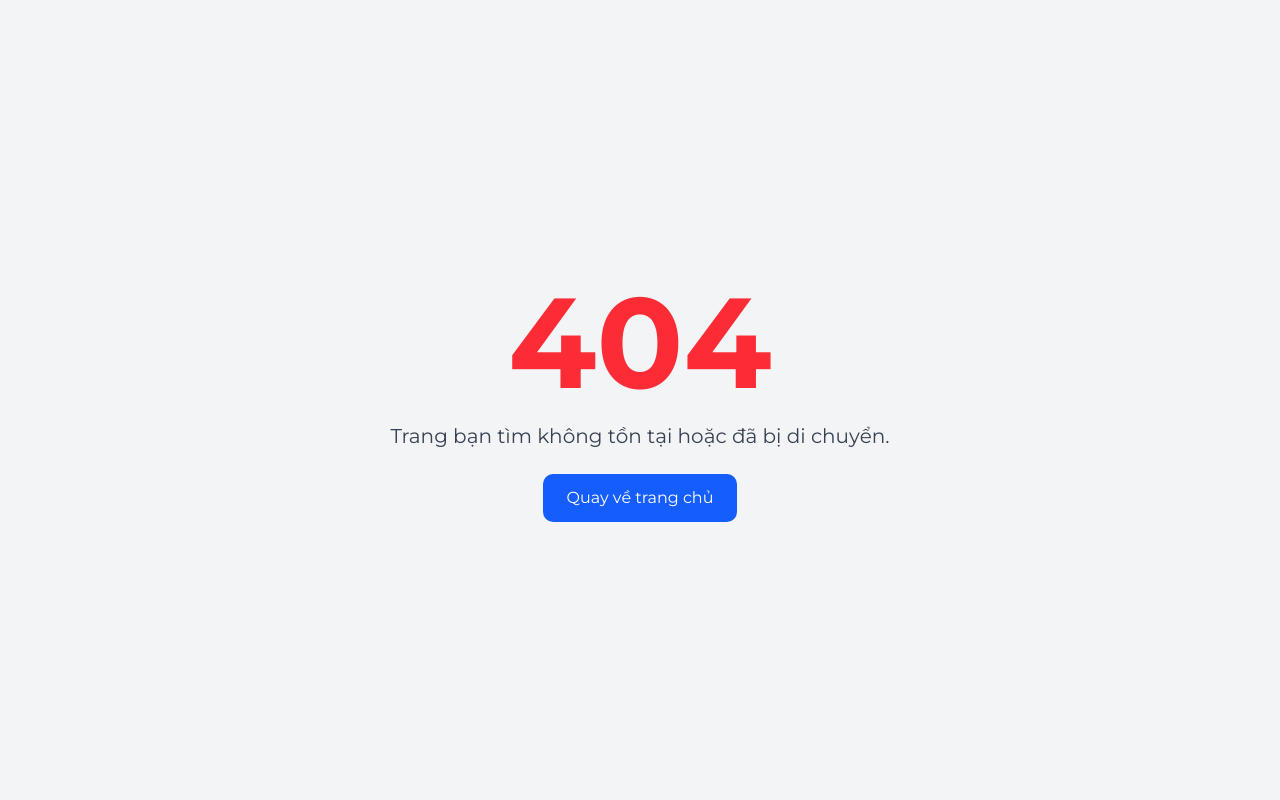
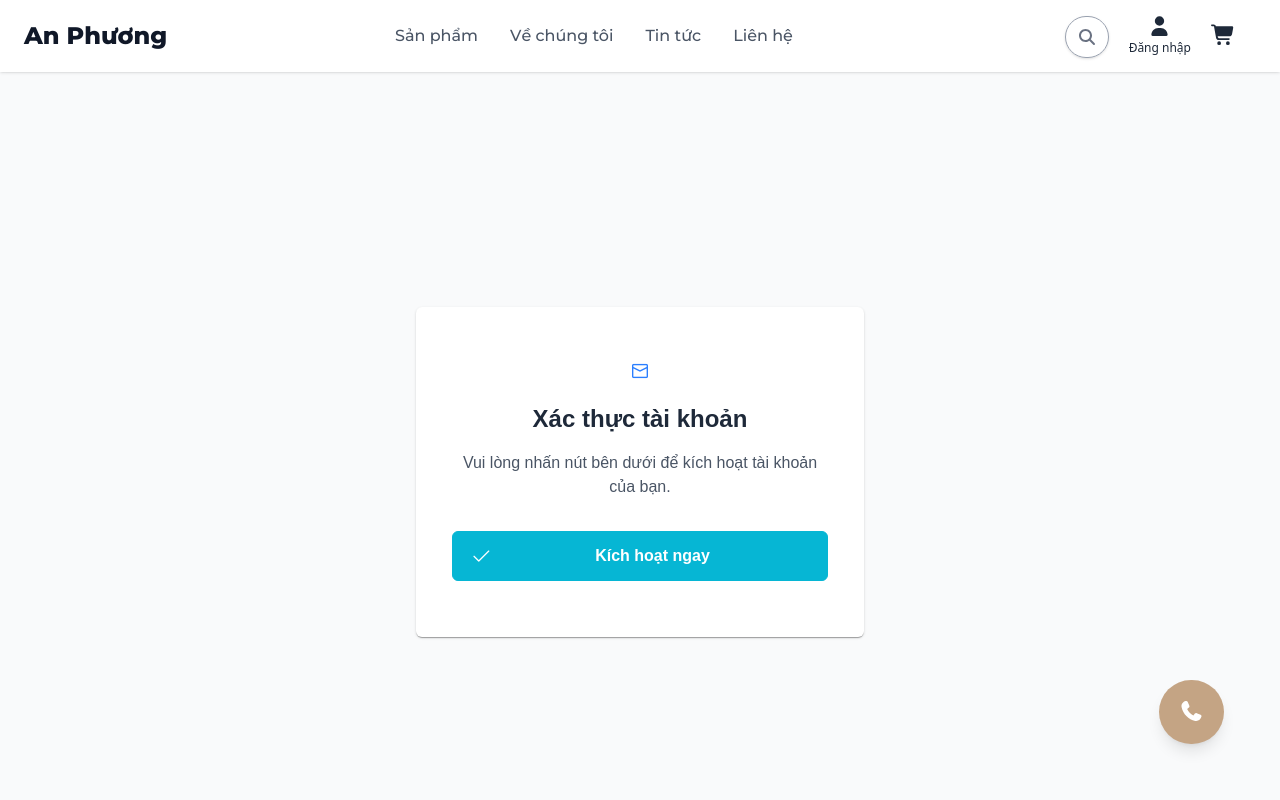
Before and after one commit to tanloc04/anphuong.web, a React (Vite) app: page /account/confirmation/1 in a window 1280 px wide. Before the commit this address had no page. Shown: the top 800 px of the page. Built offline with nearby package versions, Linux system fonts and the light colour scheme; a web font is replaced by a local one.

Commit message:
Update UI Confirmation Email

```diff
--- /dev/null
+++ b/src/pages/Register/components/AccountConfirmation.tsx
@@ -0,0 +1,73 @@
+import { useEffect, useState, useRef } from 'react';
+import { useParams, useNavigate } from 'react-router-dom';
+import { Button } from 'primereact/button';
+import { Toast } from 'primereact/toast';
+import { Card } from 'primereact/card';
+import { confirmAccount } from '../request';
+
+const AccountConfirmation = () => {
+    const { id } = useParams();
+    const navigate = useNavigate();
+    const toast = useRef<Toast>(null);
+    const [loading, setLoading] = useState(false);
+    const [status, setStatus] = useState<'IDLE' | 'SUCCESS' | 'ERROR'>('IDLE');
+    const [message, setMessage] = useState("Vui lòng nhấn nút bên dưới để kích hoạt tài khoản của bạn.");
+
+    const handleConfirm = async () => {
+        if (!id) return;
+        setLoading(true);
+        const result = await confirmAccount(id);
+        setLoading(false);
+        if (result.success) {
+            setStatus('SUCCESS');
+            setMessage("Tài khoản đã được kích hoạt thành công! Bạn sẽ được chuyển đến trang đăng nhập.");
+            toast.current?.show({ severity: 'success', summary: 'Thành công', detail: result.message, life: 3000 });
+
+            setTimeout(() => {
+                navigate('/account/login');
+            }, 3000);
+        } else {
+            setStatus('ERROR');
+            setMessage(result.message || "Có lỗi xảy ra trong quá trình xác thực.");
+            toast.current?.show({ severity: 'error', summary: 'Lỗi', detail: result.message, life: 3000 });
+        }
+    };
+
+    return (
+        <div className="flex justify-center items-center min-h-screen bg-gray-50 p-4">
+            <Toast ref={toast} />
+            <Card className="w-full max-w-md shadow-lg text-center p-4">
+                <div className="flex flex-col items-center gap-4">
+                    <i className={`pi ${status === 'SUCCESS' ? 'pi-check-circle text-green-500' : status === 'ERROR' ? 'pi-times-circle text-red-500' : 'pi-envelope text-blue-500'} text-6xl mb-2`}></i>
+
+                    <h2 className="text-2xl font-bold text-gray-800">
+                        {status === 'SUCCESS' ? 'Xác thực thành công' : status === 'ERROR' ? 'Xác thực thất bại' : 'Xác thực tài khoản'}
+                    </h2>
+
+                    <p className="text-gray-600 mb-4">{message}</p>
+
+                    {status === 'IDLE' && (
+                        <Button
+                            label="Kích hoạt ngay"
+                            icon="pi pi-check"
+                            loading={loading}
+                            onClick={handleConfirm}
+                            className="w-full bg-blue-600 border-blue-600 hover:bg-blue-700"
+                        />
+                    )}
+
+                    {status === 'ERROR' && (
+                        <Button
+                            label="Về trang chủ"
+                            icon="pi pi-home"
+                            onClick={() => navigate('/')}
+                            className="w-full p-button-outlined"
+                        />
+                    )}
+                </div>
+            </Card>
+        </div>
+    );
+};
+
+export default AccountConfirmation;
--- a/src/pages/Register/components/Register.tsx
+++ b/src/pages/Register/components/Register.tsx
@@ -52,6 +52,7 @@ const Register = () => {
 
   const toast = useRef<Toast>(null);
   const [loading, setLoading] = useState(false);
+  const [isRegistered, setIsRegistered] = useState(false);
 
   const { control, handleSubmit, setError, reset, formState: { errors } } = useForm<ICustomerProps>({
     defaultValues: {
@@ -72,10 +73,10 @@ const Register = () => {
 
     if (result.success) {
       toast.current?.show({ severity: "success", summary: "Thành công", detail: "Đăng ký tài khoản hoàn tất!", life: 3000 });
-      reset();
+      setIsRegistered(true);
     } else {
       if (result.errors && result.errors.length > 0) {
-        result.errors.forEach((err) => {
+        result.errors.forEach((err: any) => {
           setError(err.field as keyof ICustomerProps, {
             type: "server",
             message: err.message[0]
@@ -95,6 +96,31 @@ const Register = () => {
   const getFormErrorMessage = (name: keyof ICustomerProps) => {
     return errors[name] ? <small className="p-error text-red-500 text-xs mt-1 block">{errors[name]?.message}</small> : <small className="p-error">&nbsp;</small>;
   };
+
+  if (isRegistered) {
+    return (
+      <div className="flex justify-center items-center min-h-screen bg-gray-50 p-4">
+        <div className="w-full max-w-lg bg-white rounded-lg shadow-lg p-8 text-center">
+          <i className="pi pi-envelope text-blue-500 text-6xl mb-4"></i>
+          <h2 className="text-3xl font-bold text-gray-800 mb-4">Kiểm tra Email của bạn</h2>
+          <p className="text-gray-600 mb-6 text-lg">
+            Chúng tôi đã gửi một liên kết xác nhận đến email của bạn. <br />
+            Vui lòng kiểm tra hộp thư đến (và cả mục Spam) để kích hoạt tài khoản.
+          </p>
+          <div className="flex flex-col gap-3">
+            <Link to="/account/login">
+              <Button label="Quay về trang đăng nhập" className="w-full"/>
+            </Link>
+            <Button
+                label="Gửi lại email (Demo)"
+                className="w-full p-button-outlined p-button-secondary"
+                onClick={() => toast.current?.show({ severity: "info", summary: "Info", detail: "Chức năng gửi lại đang phát triển." })}
+            />
+          </div>
+        </div>
+      </div>
+    )
+  }
 
   return(
     <div className="flex justify-center items-center min-h-screen bg-gray-50 p-4">
--- a/src/pages/Register/request.ts
+++ b/src/pages/Register/request.ts
@@ -1,11 +1,11 @@
 import axios from 'axios'
 import type { ICustomerProps, IRegisterResponse } from './types'
 
-const API_URL = "http://localhost:5273/api/Customer/test-register";
+const API_BASE = "http://localhost:5273/api/Customer";
 
 export const registerCustomer = async (userData: ICustomerProps): Promise<IRegisterResponse> => {
   try {
-    const response = await axios.post(API_URL, userData);
+    const response = await axios.post(`${API_BASE}/register`, userData);
     return {
       success: true,
       data: response.data
@@ -27,3 +27,18 @@ export const registerCustomer = async (userData: ICustomerProps): Promise<IRegis
     }
   }
 }
+
+export const confirmAccount = async (id: number | string) : Promise<{ success: boolean, message?: string }> => {
+  try {
+    const response = await axios.put(`${API_BASE}/account-confirmation/${id}`);
+    return {
+      success: true,
+      message: response.data.message || "Xác thực thành công!"
+    }
+  } catch (error: any) {
+    return {
+      success: false,
+      message: error.response?.data?.message || "Xác thực thất bại. Vui lòng thử lại!"
+    }
+  }
+}
--- a/src/router/index.tsx
+++ b/src/router/index.tsx
@@ -6,6 +6,7 @@ import AdminLayout from "../layouts/AdminLayout";
 import Home from "../pages/Home";
 import Login from "../pages/Login/components/Login";
 import Register from "@/pages/Register/components/Register";
+import AccountConfirmation from "@/pages/Register/components/AccountConfirmation";
 import NotFound from "../pages/NotFound";
 import AboutUs from "../pages/AboutUs";
 import Product from "../pages/Product";
@@ -28,6 +29,7 @@ export const router = createBrowserRouter([
       { path: "home", element: <Home /> },
       { path: "account/login", element: <Login /> },
       { path: "account/register", element: <Register /> },
+      { path: "account/confirmation/:id", element: <AccountConfirmation />},
       { path: "pages/about-us", element: <AboutUs /> },
       { path: "pages/product", element: <Product /> },
       { path: "pages/news", element: <News /> }
```
